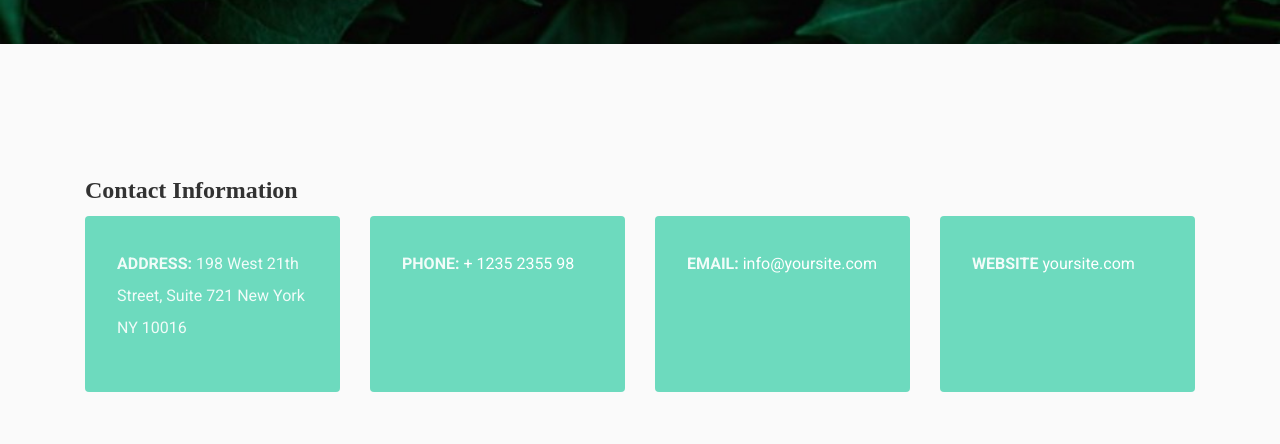
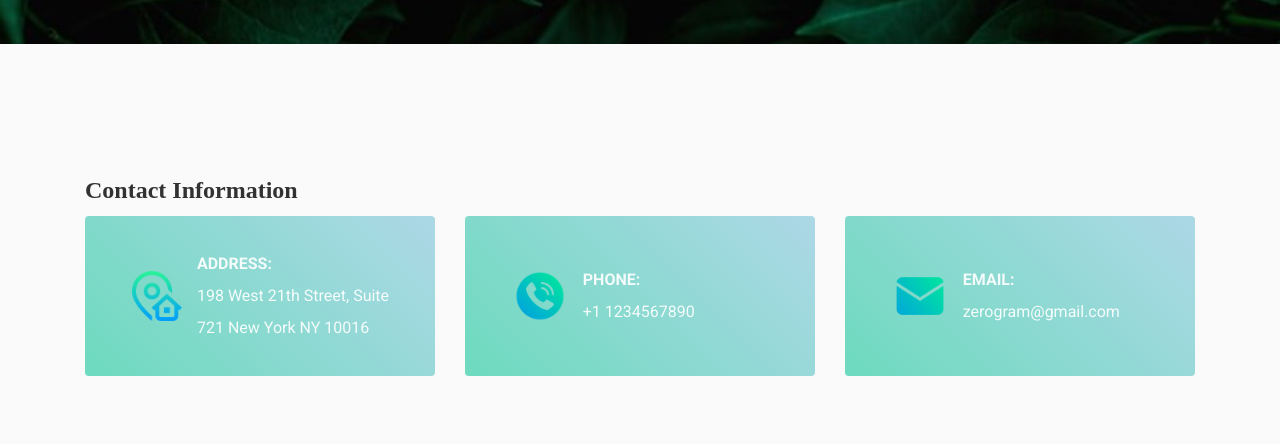
Before and after one commit to aryan9721/zerogram, a plain HTML site: page contact.html in a window 1280 px wide. Shown: the part 356-800 px from the top of the page. Drawn offline with Linux system fonts and the light colour scheme; some packages are replaced by stand-ins of ours; no server answers.

Commit message:
contact us cards updated

```diff
--- a/contact.html
+++ b/contact.html
@@ -73,24 +73,34 @@ data-stellar-background-ratio="0.5">
         <h2 class="h4 font-weight-bold">Contact Information</h2>
       </div>
       <div class="w-100"></div>
-      <div class="col-md-3 d-flex">
-       <div class="dbox">
-         <p><span>Address:</span> 198 West 21th Street, Suite 721 New York NY 10016</p>
+      <div class="col-md-4 d-flex">
+       <div class="dbox" style="display: flex;">
+        <div style="justify-content: center; align-items: center; display: grid; width: 50%;">
+          <img src="images/location.png" style="width: 50px; justify-self: center;"/>
+        </div>
+        <div style="justify-content: center; align-items: center; display: grid; ">
+         <p style="margin-bottom: 0px"> <span>Address: </span><br /> 198 West 21th Street, Suite 721 New York NY 10016</p>
+         </div>
        </div>
      </div>
-     <div class="col-md-3 d-flex">
-       <div class="dbox">
-         <p><span>Phone:</span> <a href="tel://1234567920">+ 1235 2355 98</a></p>
+     <div class="col-md-4 d-flex">
+      <div class="dbox" style="display: flex;">
+        <div style="justify-content: center; align-items: center; display: grid; width: 30%;">
+          <img src="images/phone.png" style="width: 50px; justify-self: center;"/>
+        </div>
+        <div style="justify-content: center; align-items: center; display: grid; ">
+          <p style="margin-bottom: 0px"> <span>Phone: </span><br /> +1 1234567890</p>
+        </div>
        </div>
      </div>
-     <div class="col-md-3 d-flex">
-       <div class="dbox">
-         <p><span>Email:</span> <a href="mailto:info@yoursite.com">info@yoursite.com</a></p>
-       </div>
-     </div>
-     <div class="col-md-3 d-flex">
-       <div class="dbox">
-         <p><span>Website</span> <a href="#">yoursite.com</a></p>
+     <div class="col-md-4 d-flex">
+      <div class="dbox" style="display: flex;">
+        <div style="justify-content: center; align-items: center; display: grid; width: 30%;">
+          <img src="images/email.png" style="width: 50px;justify-self: center;"/>
+        </div>
+        <div style="justify-content: center; align-items: center; display: grid; ">
+         <p style="margin-bottom: 0px"> <span>Email: </span><br /> zerogram@gmail.com</p>
+         </div>
        </div>
      </div>
    </div>
@@ -106,11 +116,11 @@ data-stellar-background-ratio="0.5">
         <input type="text" class="form-control" placeholder="Your Name">
       </div>
       <div class="form-group">
-        <input type="text" class="form-control" placeholder="Your Email">
+        <input type="email" class="form-control" placeholder="Your Email">
       </div>
-      <div class="form-group">
+      <!-- <div class="form-group">
         <input type="text" class="form-control" placeholder="Subject">
-      </div>
+      </div> -->
       <div class="form-group">
         <textarea name="" id="" cols="30" rows="7" class="form-control" placeholder="Message"></textarea>
       </div>
```
Also changed, not shown: css/style.css, images/email.png (added), images/location.png (added), images/phone.png (added).
